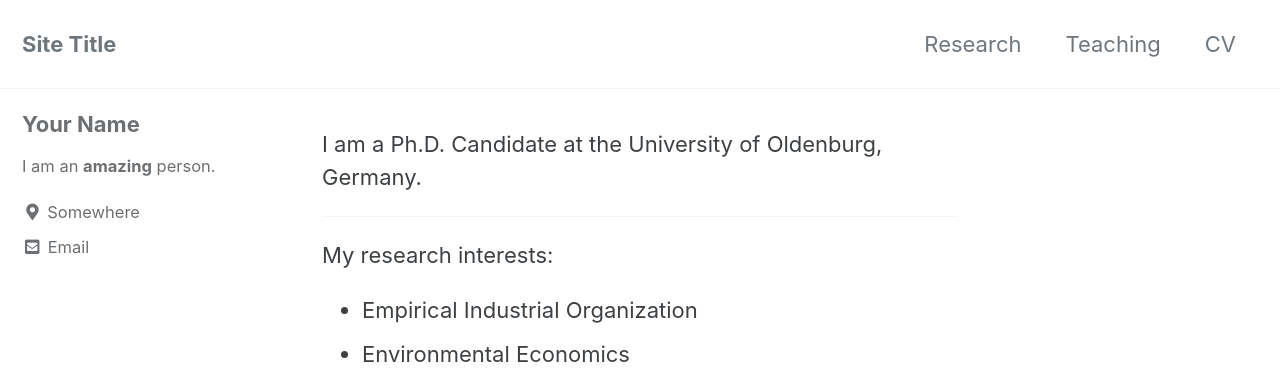
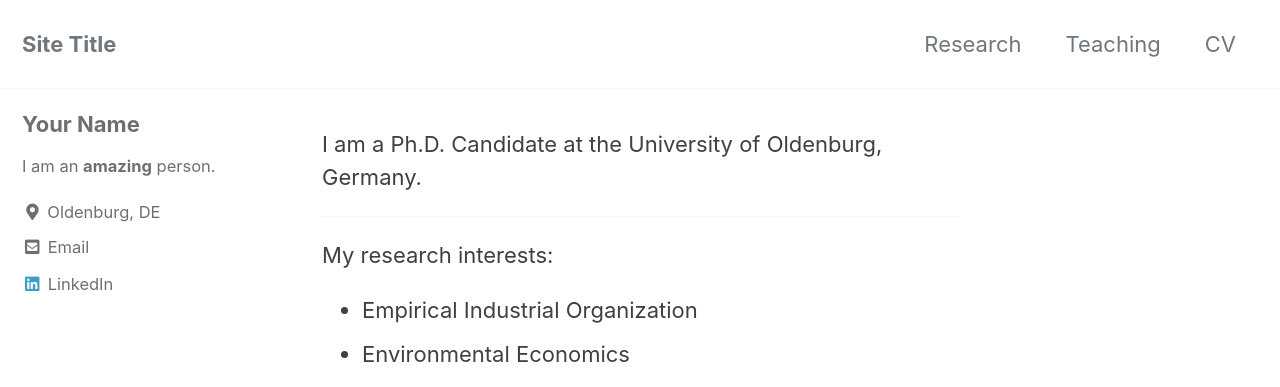
Before and after one commit to mmecon/mmecon.github.io, a Jekyll site: the page built from index.html, in a window 1280 px wide. Shown: the top 387 px of the page. Built offline with Jekyll 4.4.1, drawn with Linux system fonts in a browser that asks for light colours; cached includes are drawn as plain includes; the list of posts is cut into pages by our own code.

Commit message:
Update _config.yml

```diff
--- a/_config.yml
+++ b/_config.yml
@@ -107,9 +107,9 @@ author:
   name             : "Your Name"
   avatar           : # path of avatar image, e.g. "/assets/images/bio-photo.jpg"
   bio              : "I am an **amazing** person."
-  location         : "Somewhere"
+  location         : "Oldenburg, DE"
   email            : "mirlind@mirlindecon.com"
-  LinkedIn         : "mirlind-mustafa-932896156"
+  linkedin         : "mirlind-mustafa-932896156"
 
 # Site Footer
 footer:
```
